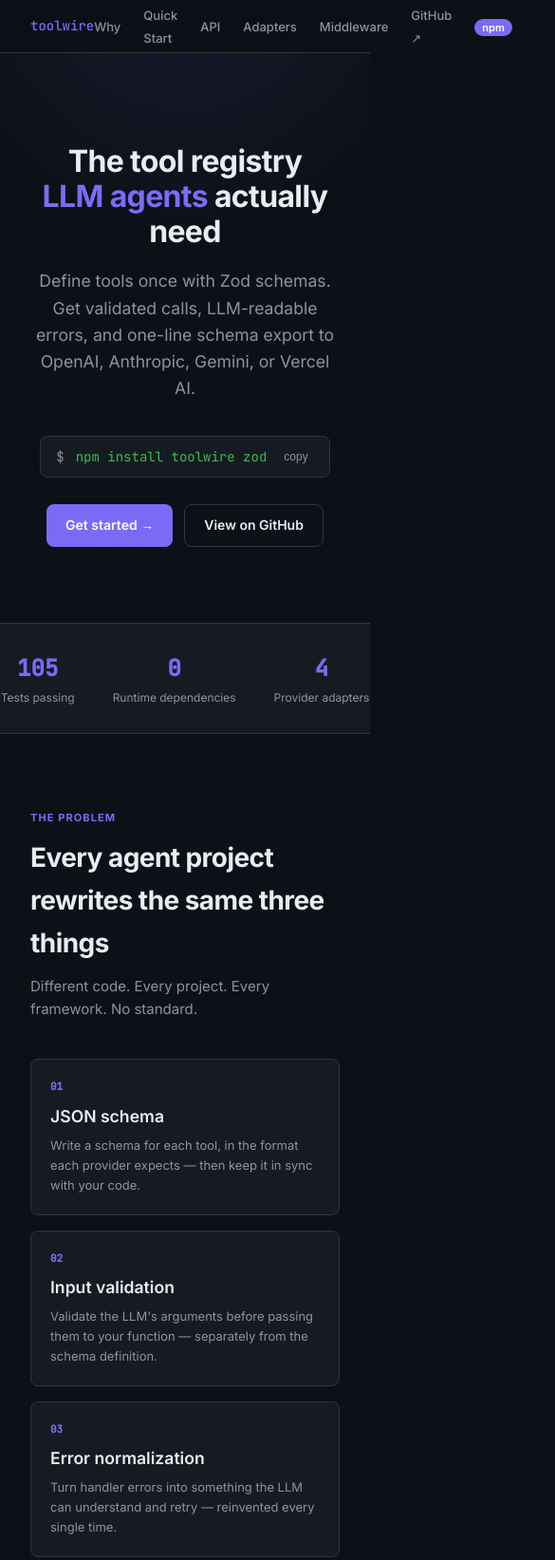
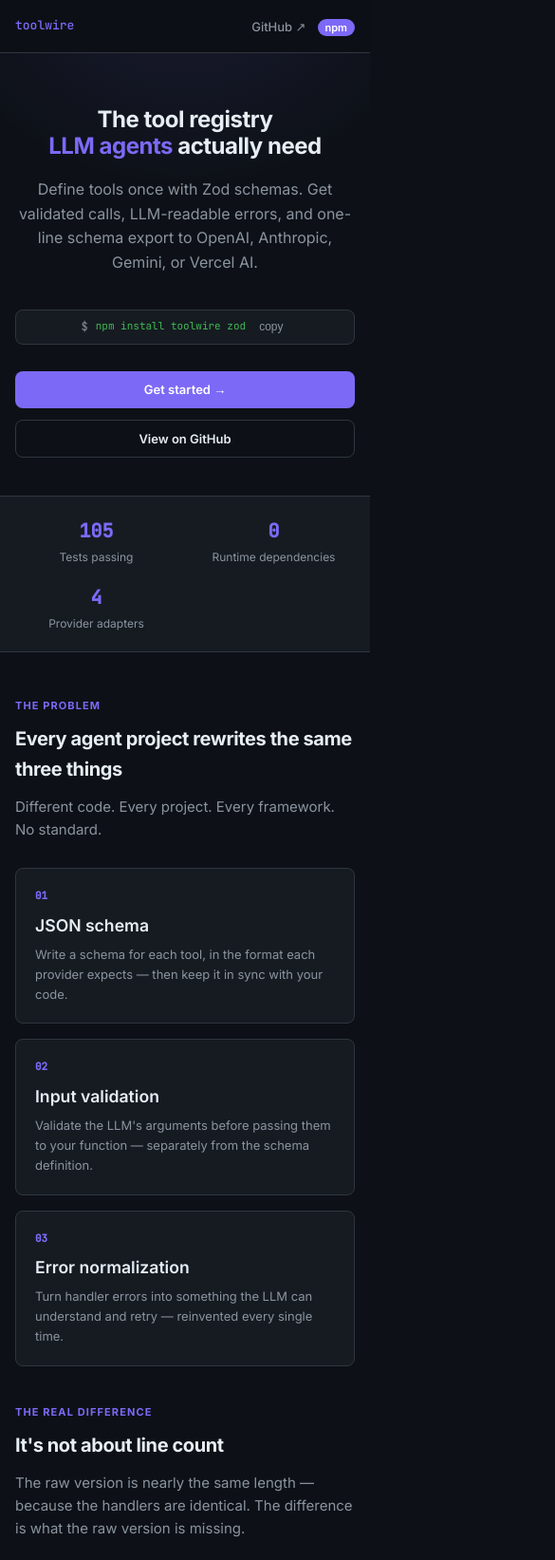
Before and after one commit to Aaryan-9/toolwire, a website: page docs/index.html in a window 390 px wide. Shown: the top 1643 px of the page at 95% size, 585 px wide, since content can reach past the window. Drawn offline with nearby package versions, Linux system fonts and the light colour scheme.

Commit message:
update docs

```diff
--- a/docs/index.html
+++ b/docs/index.html
@@ -475,6 +475,76 @@
     .mb-2 { margin-bottom: 8px; }
     .text-muted { color: var(--muted); }
     .text-sm { font-size: 13px; }
+
+    @media (max-width: 768px) {
+      .nav-links li:not(:last-child):not(:nth-last-child(2)) { display: none; }
+      .nav-links { gap: 0.75rem; }
+
+      .container, .container-wide { padding: 0 1rem; }
+
+      .hero { padding: 56px 0 40px; }
+      section { padding: 48px 0; }
+
+      h1 { font-size: clamp(1.6rem, 7vw, 2.4rem); }
+      h2 { font-size: 1.4rem; }
+
+      .hero-sub { font-size: 1rem; }
+
+      .install-block {
+        flex-wrap: wrap;
+        justify-content: center;
+        font-size: 12px;
+        padding: 8px 12px;
+        gap: 8px;
+      }
+
+      .stats-row { gap: 1.25rem; padding: 20px 1rem; }
+      .stat-value { font-size: 1.25rem; }
+
+      .section-sub { margin-bottom: 28px; }
+
+      .problem-grid { grid-template-columns: 1fr; }
+      .feature-grid { grid-template-columns: 1fr; }
+
+      .comparison-table,
+      .adapter-table,
+      .error-table {
+        display: block;
+        overflow-x: auto;
+        -webkit-overflow-scrolling: touch;
+        font-size: 12px;
+      }
+      .comparison-table th,
+      .comparison-table td { padding: 10px 10px; }
+
+      .api-header { flex-wrap: wrap; gap: 6px; padding: 12px 14px; }
+      .api-desc { font-size: 12px; }
+      .api-body { padding: 12px 14px; }
+
+      pre { padding: 14px; font-size: 12px; }
+
+      .drift-demo { grid-template-columns: 1fr; }
+
+      .footer-links { flex-wrap: wrap; gap: 0.75rem; }
+
+      .btn { padding: 9px 16px; font-size: 13px; }
+    }
+
+    @media (max-width: 480px) {
+      nav { padding: 0 1rem; }
+      .nav-logo { font-size: 13px; }
+
+      h1 { font-size: 1.5rem; }
+      h2 { font-size: 1.25rem; }
+
+      .hero-actions { flex-direction: column; align-items: center; }
+      .btn { width: 100%; justify-content: center; }
+
+      .stats-row { display: grid; grid-template-columns: 1fr 1fr; gap: 1rem; padding: 20px 1rem; }
+
+      .install-block { width: 100%; }
+      .install-block .cmd { font-size: 11px; word-break: break-all; }
+    }
   </style>
 </head>
 <body>
```
